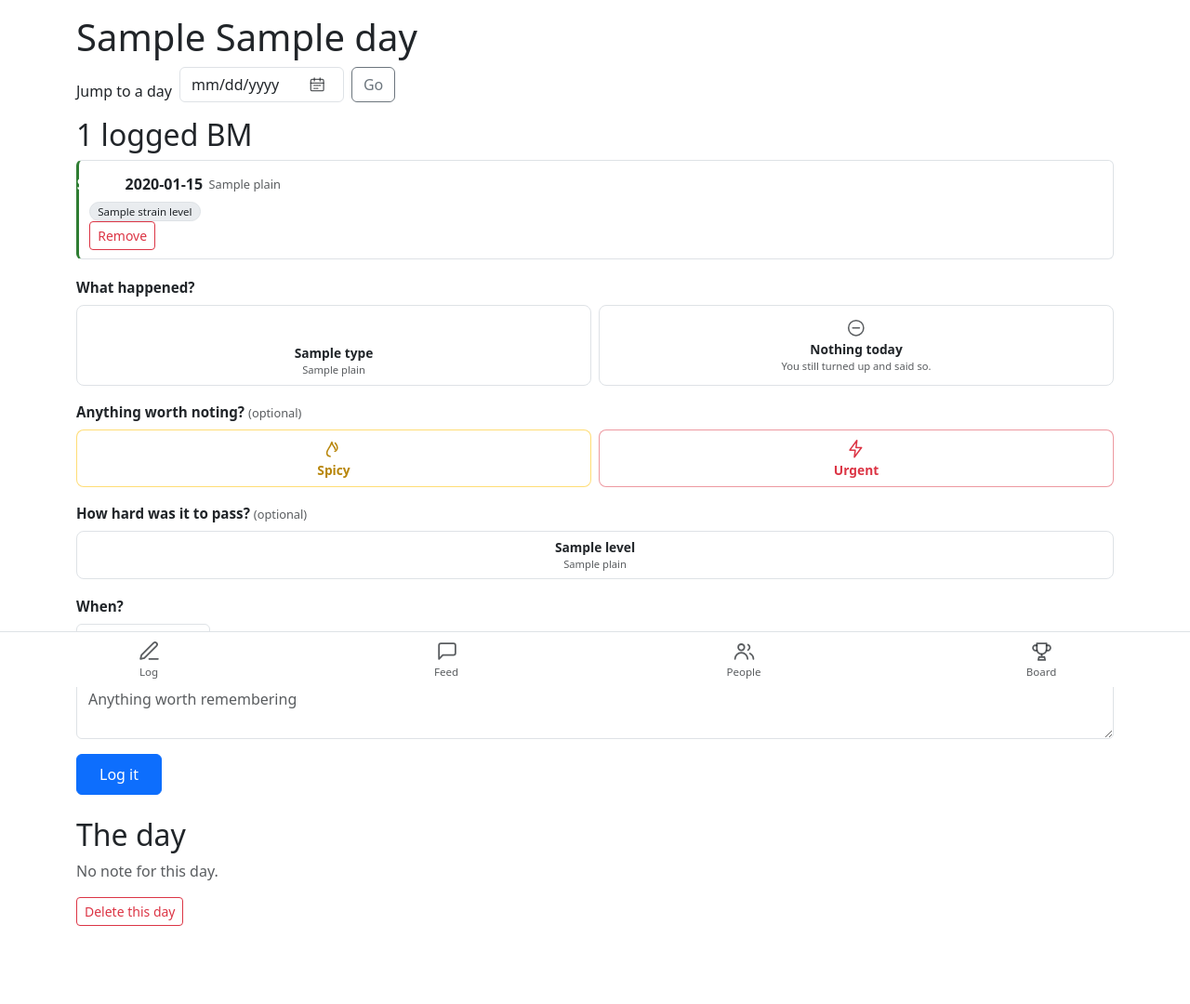
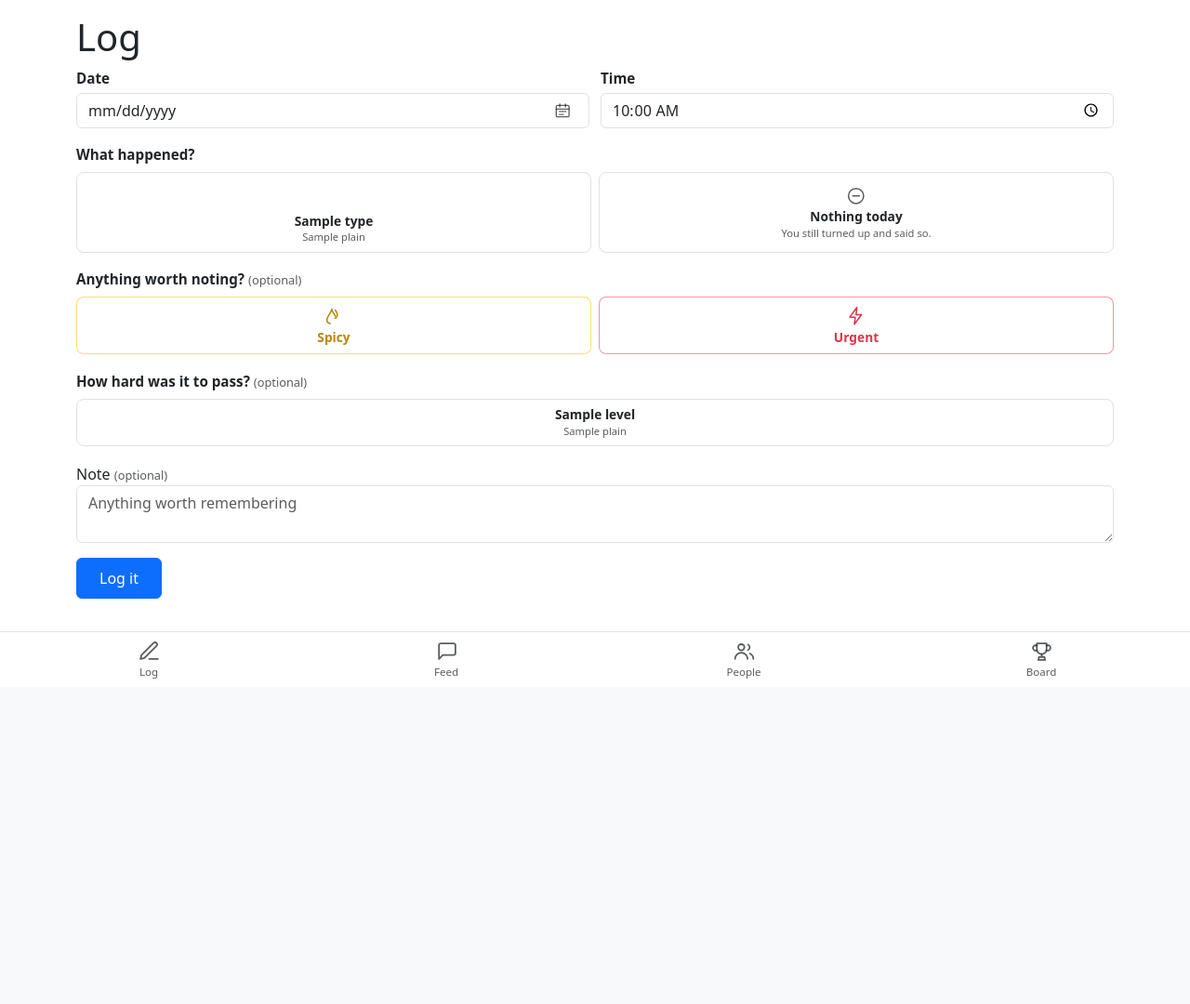
Before and after one commit to mr-cal/bm-tracker, a FastAPI app: template bm_tracker/templates/log/index.html in a window 1280 px wide. Shown: the part 61-1141 px from the top of the page at 93% size. After the commit the page ends 791 px from the top, so only its background shows below. Run offline with FastAPI, Linux system fonts and the light colour scheme; the template is opened without the code that fills it: most values are stand-ins (such as "Sample title", 1, 10 or a date in 2020); parts of the project's set-up code (start-up, migrations or seed data) failed here and were passed over; some libraries are stand-ins or nearby versions.

Commit message:
Make the log page a statement about a moment, not a view of a day
Date and time are separate fields at the top, defaulting to now. Gone
with them: the jump-to-a-day form, the day-of-week header, the BMs
already on that day, and the day note.

What was left was a second copy of what /dashboard and /dashboard/entries
already say, sitting on the one page a person opens in a hurry in a
bathroom. The page now loads no rows at all — GET /log takes no date and
_render_log no longer takes a session, because there is nothing left on it
to load.

Correction moved to the entries list, where the entry is actually shown.
Removing a thing you typed should not require re-visiting the page you
typed it on.

Two bugs fixed on the way. Both delete handlers read the CSRF token from
a request header while these are ordinary form posts, so the Remove
button was rejecting its own submission with a 403 — it has never
worked. And the new return_to is a redirect target from a form, so it is
checked: only a path on this site is honoured, since //evil.example is
protocol-relative and would otherwise leave the site from a page that has
just deleted something.

The whole-day delete had no caller left once the day view went, so it is
removed rather than left as an endpoint nothing can reach.

```diff
--- a/bm_tracker/routes/log.py
+++ b/bm_tracker/routes/log.py
@@ -9,21 +9,18 @@ large share of days actually are.
 from __future__ import annotations
 
 from dataclasses import dataclass
-from datetime import date
 
 from fastapi import APIRouter, Request
 from fastapi.responses import HTMLResponse, RedirectResponse
 from fastapi.templating import Jinja2Templates
-from sqlalchemy import select
+from starlette.datastructures import FormData
 
 from bm_tracker import bristol, celebrate, forms, strain
 from bm_tracker.achievements import engine as achievements
 from bm_tracker.dependencies import (
-    CSRF_HEADER_NAME,
     AuthenticatedUser,
     DbSession,
     csrf_token,
-    verify_csrf,
 )
 from bm_tracker.models import BmEntry, DailyLog, User
 from bm_tracker.services import audit_service, bm_service
@@ -67,20 +64,22 @@ def _templates(request: Request) -> Jinja2Templates:
 
 async def _render_log(
     request: Request,
-    session: DbSession,
-    user: AuthenticatedUser,
-    day: date,
+    user: User,
     *,
     error: str | None = None,
     status_code: int = 200,
 ) -> HTMLResponse:
-    """Render the log page for a day.
+    """Render the logging form, pre-filled with now.
+
+    There is no day in the URL and nothing on the page describes a day. The
+    form is a statement about a moment, not a view of a day, so it does not
+    load the day's rows to show alongside it: that is what `/dashboard` and
+    `/dashboard/entries` are for, and duplicating them here meant the logging
+    form was carrying a query it did not need.
 
     Args:
         request: The incoming request.
-        session: The database session.
         user: The signed-in user.
-        day: The occurrence date being viewed.
         error: An error message, if any.
         status_code: The status to return, so a rejected submission is a 400
             rather than a 200 that looks like it worked.
@@ -89,40 +88,21 @@ async def _render_log(
         The rendered page.
 
     """
-    row = await bm_service.get_day(session, user, day)
-    entries: list[BmEntry] = []
-    if row is not None:
-        entries = list(
-            (
-                await session.scalars(
-                    select(BmEntry)
-                    .where(BmEntry.daily_log_id == row.id)
-                    .order_by(BmEntry.occurred_local)
-                )
-            ).all()
-        )
-
     local_today, now = now_in(user.timezone)
     # Popped, not read: a refresh after logging must not replay the
     # celebration or the unlock, only the log.
     flash = request.session.pop(FLASH_KEY, None)
+
     return _templates(request).TemplateResponse(
         request,
         "log/index.html",
         {
             "user": user,
             "flash": flash,
-            "day": day,
-            "day_of_week": day.strftime("%A"),
             "today": local_today,
             "now": now,
-            "is_today": day == local_today,
-            "is_future": day > local_today,
-            "log": row,
-            "entries": [bm_service.entry_payload(entry) for entry in entries],
             "bristol_scale": bristol.BRISTOL_SCALE,
             "strain_scale": strain.STRAIN_SCALE,
-            "strain_by_value": {s.value: s for s in strain.STRAIN_SCALE},
             "csrf_token": csrf_token(request),
             "nav": "log",
             "error": error,
@@ -153,18 +133,15 @@ async def _reload(session: DbSession, user_id: int) -> User:
     )
 
 
-def _back_to_log(
-    request: Request, day: date, celebration: Celebration
-) -> RedirectResponse:
-    """Redirect back to the day, carrying any celebration in the session.
+def _back_to_log(request: Request, celebration: Celebration) -> RedirectResponse:
+    """Redirect back to the form, carrying any celebration in the session.
 
     A session flash rather than query parameters: the message is not something to
     bookmark, share, or refresh into a duplicate, and the URL stays the plain
-    address of the day.
+    address of the form, which takes no arguments.
 
     Args:
         request: The incoming request.
-        day: The day being viewed afterwards.
         celebration: What to say, and what was unlocked.
 
     Returns:
@@ -176,7 +153,27 @@ def _back_to_log(
             "said": celebration.said,
             "unlocked": list(celebration.unlocked),
         }
-    return RedirectResponse(f"/log?date={day.isoformat()}", status_code=303)
+    return RedirectResponse("/log", status_code=303)
+
+
+def _return_to(form: FormData) -> str:
+    """Return where a delete should send the user afterwards.
+
+    Only a path on this site is honoured. A redirect target from a form is
+    attacker-controlled, and an open redirect off a page that just deleted
+    something is a good way to lose the last of somebody's trust.
+
+    Args:
+        form: The submitted form.
+
+    Returns:
+        The path to redirect to, or the entries list.
+
+    """
+    raw = form.get("return_to")
+    if not isinstance(raw, str) or not raw.startswith("/") or raw.startswith("//"):
+        return "/dashboard/entries"
+    return raw
 
 
 def _event_flags(entry: BmEntry, day: DailyLog) -> dict[str, bool]:
@@ -262,37 +259,19 @@ async def _celebrate_after(
 @router.get("/log", response_class=HTMLResponse, response_model=None)
 async def log_page(
     request: Request,
-    session: DbSession,
     user: AuthenticatedUser,
 ) -> HTMLResponse:
-    """Show the log form for a day, defaulting to today.
+    """Show the logging form, pre-filled with the current date and time.
 
     Args:
         request: The incoming request.
-        session: The database session.
         user: The authenticated user.
 
     Returns:
         The rendered page.
 
     """
-    return await _render_log(request, session, user, _requested_day(request, user))
-
-
-def _requested_day(request: Request, user: AuthenticatedUser) -> date:
-    """Return the day the request is asking about.
-
-    Args:
-        request: The incoming request.
-        user: The authenticated user, for the default.
-
-    Returns:
-        The requested day, or today.
-
-    """
-    requested = parse_date(request.query_params.get("date", ""))
-    local_today, _ = now_in(user.timezone)
-    return requested if requested is not None else local_today
+    return await _render_log(request, user)
 
 
 CHOICE_NOTHING = "nothing"
@@ -319,7 +298,7 @@ async def submit_log(
     """
     form = await request.form()
     forms.guard_csrf(request, form)
-    day = parse_date(forms.guard_field(form, "day"))
+    day = parse_date(forms.guard_field(form, "date"))
     if day is None:
         return RedirectResponse("/log", status_code=303)
     user_id = user.id  # captured before a rollback can expire the instance
@@ -381,14 +360,12 @@ async def submit_log(
         await session.rollback()
         return await _render_log(
             request,
-            session,
             await _reload(session, user_id),
-            day,
             error=str(exc),
             status_code=400,
         )
 
-    return _back_to_log(request, day, celebration)
+    return _back_to_log(request, celebration)
 
 
 @router.post("/log/entry/{entry_id}/delete")
@@ -398,12 +375,16 @@ async def delete_entry(
     session: DbSession,
     user: AuthenticatedUser,
 ) -> RedirectResponse:
-    """Delete one bowel movement."""
-    verify_csrf(request, request.headers.get(CSRF_HEADER_NAME))
+    """Delete one bowel movement.
+
+    The token is read from the form field rather than a header: this is posted
+    by an ordinary button on a page, and reading only the header meant the
+    button rejected its own submission with a 403.
+    """
+    form = await request.form()
+    forms.guard_csrf(request, form)
     entry = await session.get(BmEntry, entry_id)
-    day = None
     if entry is not None:
-        day = await session.get(DailyLog, entry.daily_log_id)
         await bm_service.delete_entry(session, entry, acting_user=user)
         await audit_service.record(
             session,
@@ -413,31 +394,4 @@ async def delete_entry(
             entity_id=str(entry_id),
         )
         await session.commit()
-    if day is not None:
-        return RedirectResponse(f"/log?date={day.day.isoformat()}", status_code=303)
-    return RedirectResponse("/log", status_code=303)
-
-
-@router.post("/log/day/{day_id}/delete")
-async def delete_day(
-    day_id: int,
-    request: Request,
-    session: DbSession,
-    user: AuthenticatedUser,
-) -> RedirectResponse:
-    """Delete a whole day and everything on it."""
-    verify_csrf(request, request.headers.get(CSRF_HEADER_NAME))
-    row = await session.get(DailyLog, day_id)
-    if row is not None:
-        target = row.day
-        await bm_service.delete_day(session, row, acting_user=user)
-        await audit_service.record(
-            session,
-            action="day.delete",
-            user_id=user.id,
-            entity_type="daily_log",
-            entity_id=str(day_id),
-        )
-        await session.commit()
-        return RedirectResponse(f"/log?date={target.isoformat()}", status_code=303)
-    return RedirectResponse("/log", status_code=303)
+    return RedirectResponse(_return_to(form), status_code=303)
--- a/bm_tracker/static/css/custom.css
+++ b/bm_tracker/static/css/custom.css
@@ -1219,3 +1219,30 @@ input[type="date"]::-webkit-inner-spin-button {
     transition: none;
   }
 }
+
+/* --- the when row on the log form ---------------------------------------- */
+
+/* Date and time sit together at the top, because together they are the moment
+ * being recorded and apart they are two questions. They wrap on a narrow
+ * screen rather than shrinking to unreadable. */
+.log-form__when {
+  display: flex;
+  flex-wrap: wrap;
+  gap: 0.75rem;
+  margin-bottom: 1.1rem;
+}
+
+.log-form__when > div {
+  flex: 1 1 9rem;
+  min-width: 0;
+}
+
+.log-form__when .form-label {
+  font-size: 0.95rem;
+  font-weight: 600;
+  margin-bottom: 0.25rem;
+}
+
+.log-form__when input[type="time"] {
+  max-width: none;
+}
--- a/bm_tracker/templates/log/index.html
+++ b/bm_tracker/templates/log/index.html
@@ -4,23 +4,7 @@
 {% block nav %}{% include "partials/nav.html" %}{% endblock %}
 {% block content %}
 <main class="container py-3" role="main">
-  <h1>{{ day_of_week }} {{ day }}</h1>
-
-  <form method="get" action="/log" class="d-flex flex-wrap align-items-end gap-2 mb-3">
-    <label for="date">Jump to a day</label>
-    <div class="date-field">
-      <input class="form-control" type="date" id="date" name="date" value="{{ day.isoformat() }}" />
-      <button type="button" class="date-field__button" data-date-picker-toggle
-              aria-label="Open the calendar" aria-controls="date" title="Open the calendar">
-        {{ icon_svg("calendar", "date-field__icon") }}
-      </button>
-    </div>
-    <button type="submit" class="btn btn-outline-secondary">Go</button>
-  </form>
-
-  {% if error %}
-  <div class="alert alert-danger" role="alert">{{ error }}</div>
-  {% endif %}
+  <h1>Log</h1>
 
   {% if flash and flash.said %}
   <div class="celebrate" role="status">
@@ -35,39 +19,17 @@
   </div>
   {% endif %}
 
-  {% if is_future %}
-  <div class="alert alert-warning">You cannot log a day that has not happened yet.</div>
-  {% elif log and log.n_bms > 0 %}
-  <h2>{{ log.n_bms }} logged{% if log.n_bms == 1 %} BM{% else %} BMs{% endif %}</h2>
-  <ul class="bm-cards">
-    {% for entry in entries %}
-    <li class="bm-card">
-      <div class="bm-card__head">
-        <span class="bristol-dot bristol-{{ entry.bristol.band }}">{{ entry.bristol_type }}</span>
-        <strong>{{ entry.occurred_local.strftime("%H:%M") }}</strong>
-        <span class="bm-card__type">{{ entry.bristol.plain }}</span>
-      </div>
-      {% if entry.spicy %}<span class="tag tag--spicy">Spicy</span>{% endif %}
-      {% if entry.urgent %}<span class="tag tag--urgent">Urgent</span>{% endif %}
-      {% if entry.strain %}<span class="tag tag--effort tag--strain-{{ entry.strain }}">{{ entry.strain_level.label }}</span>{% endif %}
-      {% if entry.has_note %}
-      <p class="bm-card__note">“{{ entry.notes }}”</p>
-      {% endif %}
-      <form method="post" action="/log/entry/{{ entry.id }}/delete">
-        <input type="hidden" name="csrf_token" value="{{ csrf_token }}" />
-        <button type="submit" class="btn btn-outline-danger btn-sm">Remove</button>
-      </form>
-    </li>
-    {% endfor %}
-  </ul>
+  {% if error %}
+  <div class="alert alert-danger" role="alert">{{ error }}</div>
   {% endif %}
 
-  {% if not is_future %}
   {#
-    One form, one submit, one endpoint. "Nothing today" is a card beside the
-    seven Bristol types rather than a second form in a collapsed section: it is
-    the same kind of answer to the same question, it is scored the same way, and
-    making it a different shape is what made it easy to forget.
+    This page is a statement about a moment, not a view of a day. It used to
+    also be the way to look at a day: a date to jump to, a header naming the
+    day, the BMs already on it and the day's note. All of that now lives on
+    /dashboard, which is a summary, and /dashboard/entries, which is the full
+    list with a delete on each row. What is left here is one question — what
+    happened — and when.
 
     Every input is a real input inside a label, so the cards are keyboard-
     operable and announced properly; the card is the styling of the control, not
@@ -75,7 +37,25 @@
   #}
   <form method="post" action="/log" class="log-form" data-log-form>
     <input type="hidden" name="csrf_token" value="{{ csrf_token }}" />
-    <input type="hidden" name="day" value="{{ day.isoformat() }}" />
+
+    <div class="log-form__when">
+      <div>
+        <label class="form-label" for="date">Date</label>
+        <div class="date-field">
+          <input class="form-control" type="date" id="date" name="date" required
+                 value="{{ today.isoformat() }}" />
+          <button type="button" class="date-field__button" data-date-picker-toggle
+                  aria-label="Open the calendar" aria-controls="date" title="Open the calendar">
+            {{ icon_svg("calendar", "date-field__icon") }}
+          </button>
+        </div>
+      </div>
+      <div>
+        <label class="form-label" for="time">Time</label>
+        <input class="form-control" type="time" id="time" name="time" required
+               value="{{ now.strftime('%H:%M') }}" />
+      </div>
+    </div>
 
     <fieldset class="picks">
       <legend class="picks__legend">What happened?</legend>
@@ -143,15 +123,6 @@
       </div>
     </fieldset>
 
-    <fieldset class="log-form__detail" data-bm-only>
-      <legend class="picks__legend">When?</legend>
-      <div class="log-form__time">
-        <label class="visually-hidden" for="time">Time</label>
-        <input class="form-control" type="time" id="time" name="time" required
-               value="{% if now and is_today %}{{ now.strftime('%H:%M') }}{% endif %}" />
-      </div>
-    </fieldset>
-
     <div class="mb-3">
       <label for="notes">Note <span class="picks__optional">(optional)</span></label>
       <textarea class="form-control" id="notes" name="notes" rows="2"
@@ -160,26 +131,5 @@
 
     <button type="submit" class="btn btn-primary log-form__submit">Log it</button>
   </form>
-  {% endif %}
-
-  {% if log %}
-  <h2 class="mt-4">The day</h2>
-  {% if log.is_note_live %}
-  <p>{{ log.notes }}</p>
-  {% elif log.is_superseded %}
-  <p class="bm-note bm-note--superseded">
-    “{{ log.notes }}”
-    <span class="badge text-bg-info">superseded — you logged a BM that day</span>
-  </p>
-  {% else %}
-  <p class="text-body-secondary">No note for this day.</p>
-  {% endif %}
-
-  <form method="post" action="/log/day/{{ log.id }}/delete"
-        onsubmit="return confirm('Delete {{ day.isoformat() }} and everything on it?')">
-    <input type="hidden" name="csrf_token" value="{{ csrf_token }}" />
-    <button type="submit" class="btn btn-outline-danger btn-sm">Delete this day</button>
-  </form>
-  {% endif %}
 </main>
 {% endblock %}
```
Also changed, not shown: bm_tracker/templates/dashboard/entries.html (+13 -0 lines), tests/integration/test_logging_pages.py (+136 -16 lines).
